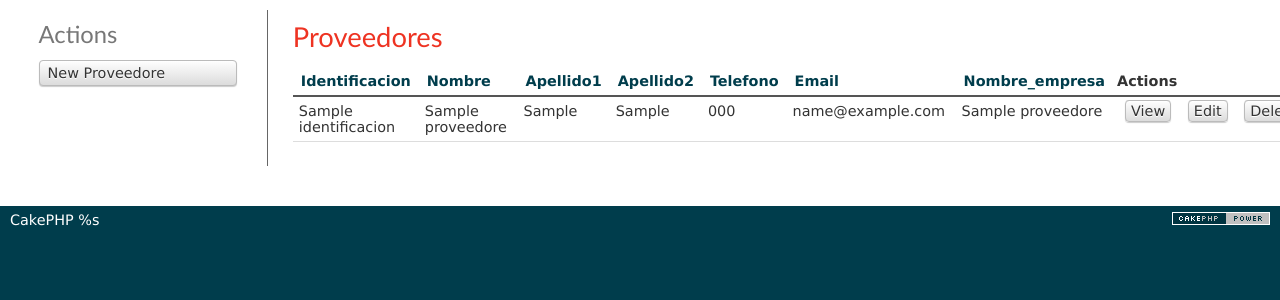
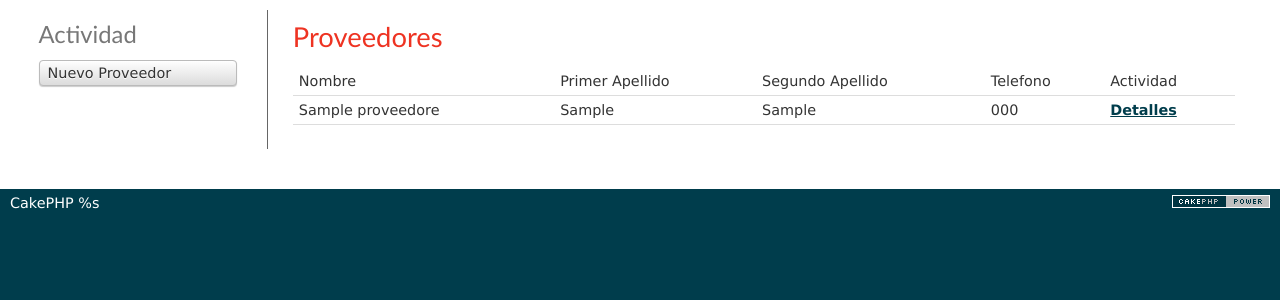
Before and after one commit to MaricelMonge/ASOPROZONN, a CakePHP app: the page made by app/View/Proveedores/index.ctp in a window 1280 px wide. Shown: the part 47-347 px from the top of the page. Run offline with PHP 8.4 and a stand-in for CakePHP, Linux system fonts and the light colour scheme; the template is opened without the code that fills it: most values are stand-ins (such as "Sample title", 1, 10 or a date in 2020); data that the repository does not hold is empty; some libraries are stand-ins or nearby versions.

Commit message:
Archivos insumos y proveedores

```diff
--- a/app/View/Insumos/index.ctp
+++ b/app/View/Insumos/index.ctp
@@ -23,7 +23,7 @@
 	<p>
 	<?php
 	echo $this->Paginator->counter(array(
-		'format' => __('Page {:page} of {:pages}')
+		'format' => __('Página {:page} of {:pages}')
 	));
 	?>	</p>
 	<div class="paging">
--- a/app/View/Proveedores/index.ctp
+++ b/app/View/Proveedores/index.ctp
@@ -3,31 +3,21 @@
 	<table cellpadding="0" cellspacing="0">
 	<thead>
 	<tr>
-			<th><?php echo $this->Paginator->sort('identificacion'); ?></th>
-			<th><?php echo $this->Paginator->sort('nombre'); ?></th>
-			<th><?php echo $this->Paginator->sort('apellido1'); ?></th>
-			<th><?php echo $this->Paginator->sort('apellido2'); ?></th>
-			<th><?php echo $this->Paginator->sort('telefono'); ?></th>
-			<th><?php echo $this->Paginator->sort('email'); ?></th>
-			<th><?php echo $this->Paginator->sort('nombre_empresa'); ?></th>
-			<th class="actions"><?php echo __('Actions'); ?></th>
+			<td>Nombre</td>
+			<td>Primer Apellido</td>
+			<td>Segundo Apellido</td>
+			<td>Telefono</td>
+			<td>Actividad</td>
 	</tr>
 	</thead>
 	<tbody>
 	<?php foreach ($proveedores as $proveedore): ?>
 	<tr>
-		<td><?php echo h($proveedore['Proveedore']['identificacion']); ?>&nbsp;</td>
 		<td><?php echo h($proveedore['Proveedore']['nombre']); ?>&nbsp;</td>
 		<td><?php echo h($proveedore['Proveedore']['apellido1']); ?>&nbsp;</td>
 		<td><?php echo h($proveedore['Proveedore']['apellido2']); ?>&nbsp;</td>
 		<td><?php echo h($proveedore['Proveedore']['telefono']); ?>&nbsp;</td>
-		<td><?php echo h($proveedore['Proveedore']['email']); ?>&nbsp;</td>
-		<td><?php echo h($proveedore['Proveedore']['nombre_empresa']); ?>&nbsp;</td>
-		<td class="actions">
-			<?php echo $this->Html->link(__('View'), array('action' => 'view', $proveedore['Proveedore']['identificacion'])); ?>
-			<?php echo $this->Html->link(__('Edit'), array('action' => 'edit', $proveedore['Proveedore']['identificacion'])); ?>
-			<?php echo $this->Form->postLink(__('Delete'), array('action' => 'delete', $proveedore['Proveedore']['identificacion']), array('confirm' => __('Are you sure you want to delete # %s?', $proveedore['Proveedore']['identificacion']))); ?>
-		</td>
+		<td><?php echo $this->Html->link(__('Detalles'), array('action' => 'view', $proveedore['Proveedore']['identificacion'])); ?></td>
 	</tr>
 <?php endforeach; ?>
 	</tbody>
@@ -35,20 +25,20 @@
 	<p>
 	<?php
 	echo $this->Paginator->counter(array(
-		'format' => __('Page {:page} of {:pages}, showing {:current} records out of {:count} total, starting on record {:start}, ending on {:end}')
+		'format' => __('Página {:page} of {:pages}')
 	));
 	?>	</p>
 	<div class="paging">
 	<?php
-		echo $this->Paginator->prev('< ' . __('previous'), array(), null, array('class' => 'prev disabled'));
+		echo $this->Paginator->prev('< ' . __('Anterior'), array(), null, array('class' => 'prev disabled'));
 		echo $this->Paginator->numbers(array('separator' => ''));
-		echo $this->Paginator->next(__('next') . ' >', array(), null, array('class' => 'next disabled'));
+		echo $this->Paginator->next(__('Siguiente') . ' >', array(), null, array('class' => 'next disabled'));
 	?>
 	</div>
 </div>
 <div class="actions">
-	<h3><?php echo __('Actions'); ?></h3>
+	<h3><?php echo __('Actividad'); ?></h3>
 	<ul>
-		<li><?php echo $this->Html->link(__('New Proveedore'), array('action' => 'add')); ?></li>
+		<li><?php echo $this->Html->link(__('Nuevo Proveedor'), array('action' => 'add')); ?></li>
 	</ul>
 </div>
--- a/app/View/Socios/view.ctp
+++ b/app/View/Socios/view.ctp
@@ -35,7 +35,7 @@
 	<h3><?php echo __('Actividad'); ?></h3>
 	<ul>
 		<li><?php echo $this->Html->link(__('Editar Socio'), array('action' => 'edit', $socio['Socio']['numeroexp'])); ?> </li>
-		<li><?php echo $this->Form->postLink(__('Eliminar Socio'), array('action' => 'delete', $socio['Socio']['numeroexp']), array('confirm' => __('Are you sure you want to delete # %s?', $socio['Socio']['numeroexp']))); ?> </li>
+		<li><?php echo $this->Form->postLink(__('Eliminar Socio'), array('action' => 'delete', $socio['Socio']['numeroexp']), array('confirm' => __('Esta seguro de eliminar # %s?', $socio['Socio']['numeroexp']))); ?> </li>
 		<li><?php echo $this->Html->link(__('Lista de Socios'), array('action' => 'index')); ?> </li>
 	</ul>
 </div>
```
Also changed, not shown: app/Model/Proveedore.php (+3 -65 lines), app/View/Proveedores/add.ctp (+10 -12 lines), app/View/Proveedores/edit.ctp (+11 -14 lines), app/View/Proveedores/view.ctp (+9 -9 lines).
